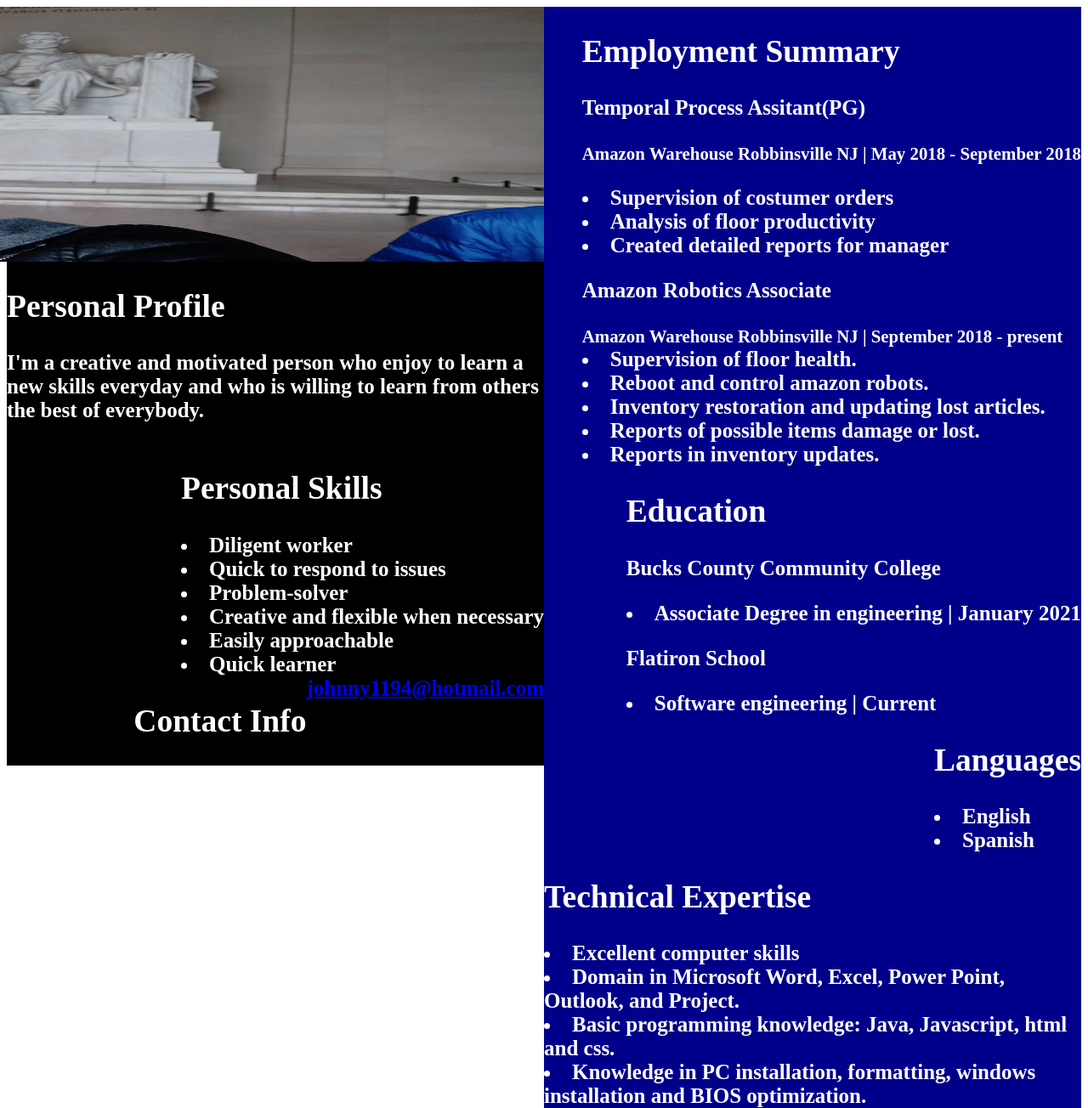
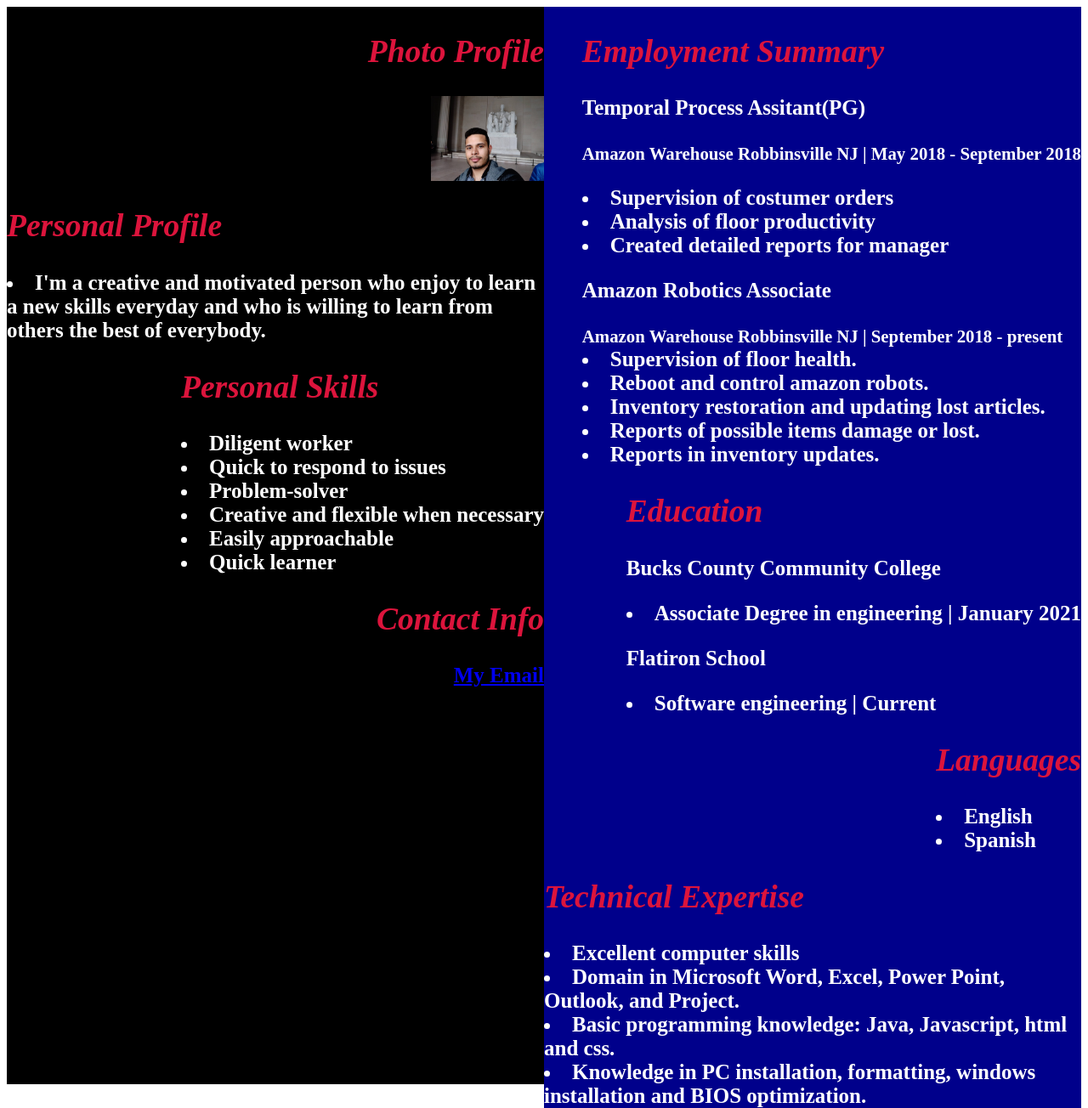
Before and after one commit to johnnyfe/johnnyfe.github.io, a plain HTML site: page index.html in a window 1280 px wide. Shown: the whole page at 85% size. Drawn offline with Linux system fonts and the light colour scheme.

Commit message:
adding new classes in html and modifying style in js

```diff
--- a/index.html
+++ b/index.html
@@ -10,21 +10,25 @@
 </head>
 <body>
     <section class="categories">
-        <div class="block1" style="align-self: center;"></div>
+        <div class="block1"></div>
         <div class="block2"></div>
         <div class="block3"></div>
         <div class="block4"></div>
     </section>
     <section class="profile">
-        <div class="column1">
+        <div class="column11">
             <h2>Photo Profile</h2>
+        </div>
+        <div class="column12">
             <img src='./images/my-photo.jpeg' alt='photo profile'>
         </div>
         <div class="column2"></div>
         <div class="column3"></div>
-        <div class="column4">
+        <div class="column41">
             <h2>Contact Info</h2>
-            <a href=mailto:johnny1194@hotmail.com>johnny1194@hotmail.com</a>
+        </div>
+        <div class="column42">
+            <a href=mailto:johnny1194@hotmail.com>My Email</a>
         </div>
     </section>
 </body>
--- a/script.js
+++ b/script.js
@@ -64,7 +64,7 @@ personalProfile.className = 'Personal Profile';
 personalProfile.innerHTML =
 `
 <h2>Personal Profile</h2>
-<p> I'm a creative and motivated person who enjoy to learn a new skills everyday and who is willing to learn from others the best of everybody.</p>
+<li> I'm a creative and motivated person who enjoy to learn a new skills everyday and who is willing to learn from others the best of everybody.</li>
 `
 
 document.getElementsByClassName("column2")[0].appendChild(personalProfile);
--- a/style.css
+++ b/style.css
@@ -1,4 +1,8 @@
 
+h2{
+    font-style: italic;
+    color:crimson;
+}
 .categories {
     background-color: white;
     display: flex;
@@ -34,7 +38,7 @@
     background-color: darkblue;
     display: flex;
     color:white;
-    justify-content: right;
+    justify-content:right;
     width: 100%;
     height:100%;
     font-size:25px;
@@ -44,9 +48,7 @@
     background-color: darkblue;
     display: flex;
     color:white;
-    justify-content: right;
-    width: 100%;
-    height:100%;
+    justify-content:right;
     font-size:25px;
     font-weight: bold;
 }
@@ -61,13 +63,23 @@
     width: 50%;
     height: 100%;
 }
-.column1 {
+.column11 {
     background-color: black;
     display: flex;
     color:white;
     justify-content: right;
     width: 100%;
-    height:300px;
+    height:100%;
+    font-size:25px;
+    font-weight: bold;
+}
+.column12 {
+    background-color: black;
+    display: flex;
+    color:white;
+    justify-content: right;
+    width: 100%;
+    height:100%;
     font-size:25px;
     font-weight: bold;
 }
@@ -91,7 +103,7 @@
     font-size:25px;
     font-weight: bold;
 }
-.column4 {
+.column41 {
     background-color: black;
     display: flex;
     color:white;
@@ -101,3 +113,17 @@
     font-size:25px;
     font-weight: bold;
 }
+.column42 {
+    background-color: black;
+    display: flex;
+    color: green;
+    justify-content: right;
+    width: 100%;
+    min-height: 495px;
+    max-height:948px;
+    font-size:25px;
+    font-weight: bold;
+}
+img {
+ height: 100px;
+}
```
